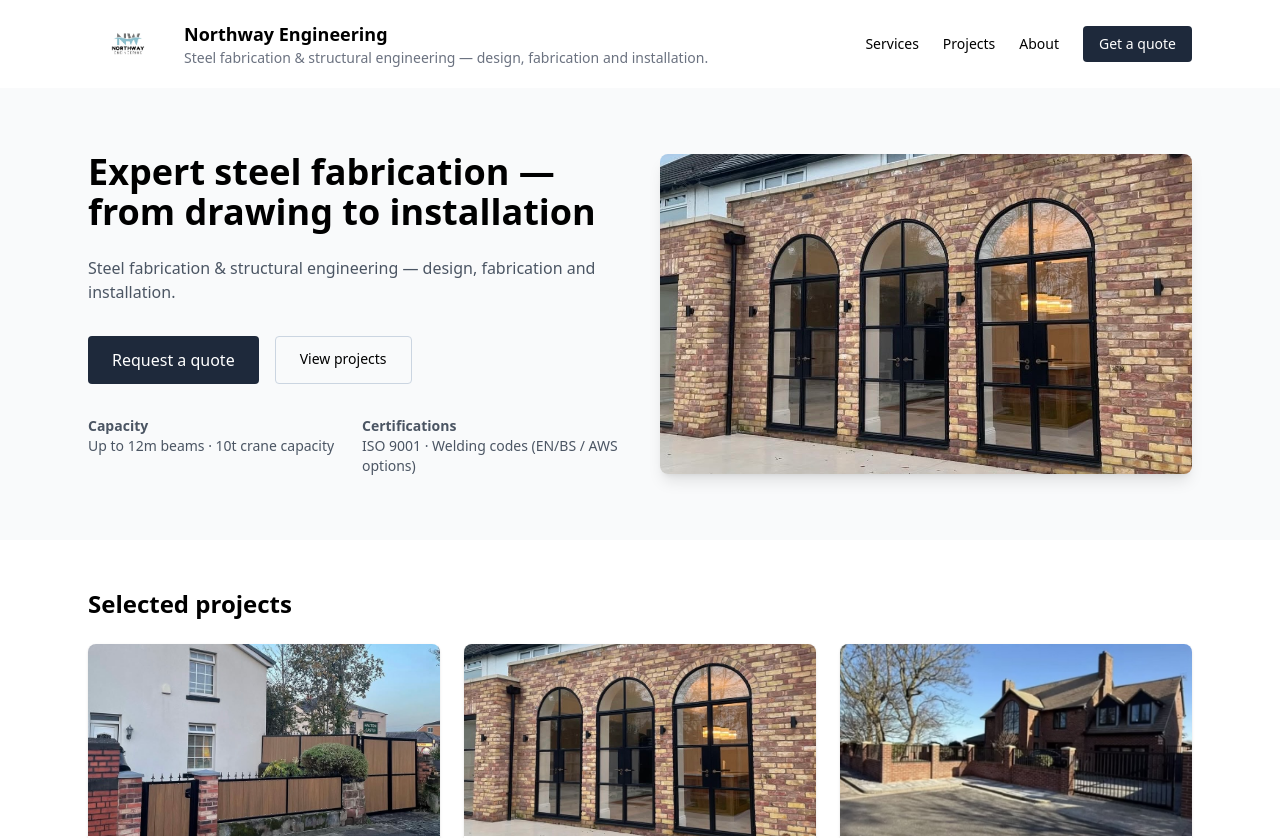
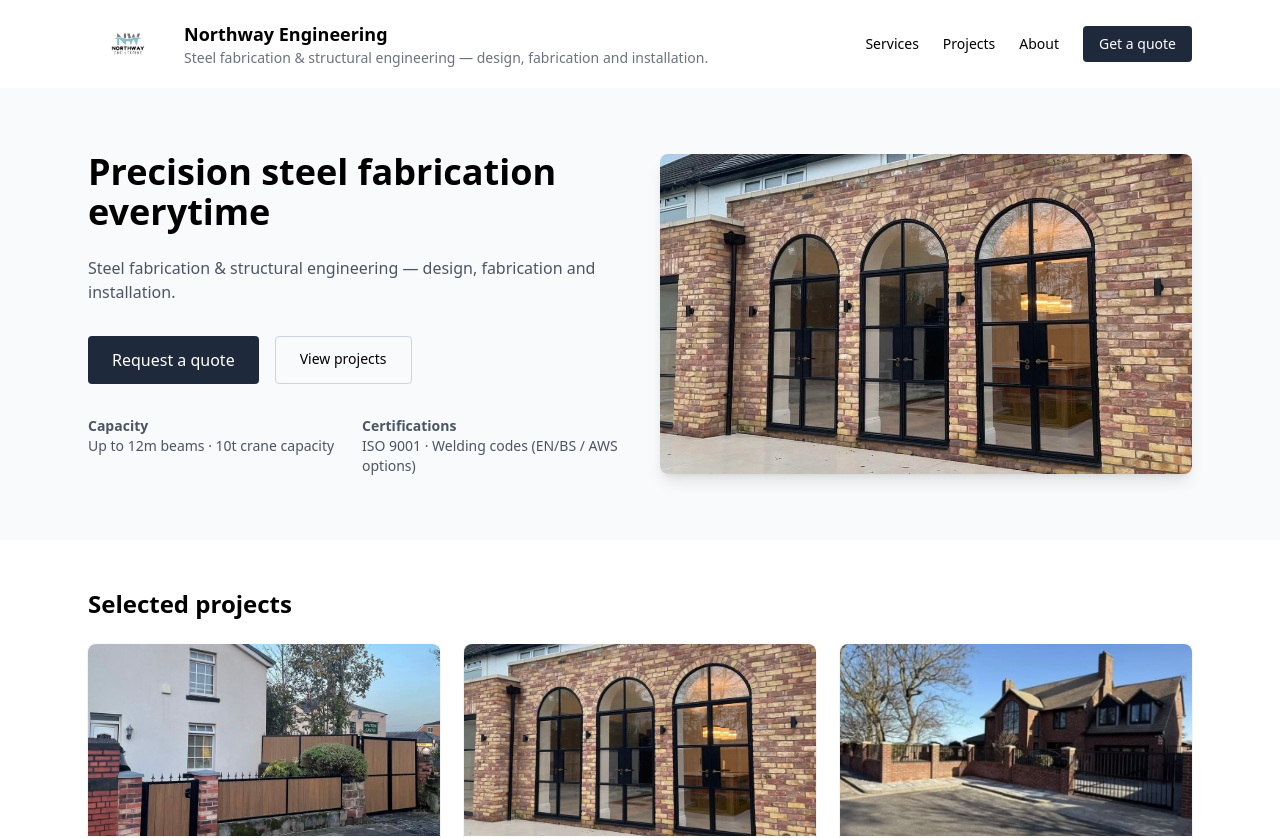
Before and after one commit to giuseppe101-arch/northway-engineering-site2, a Next.js app: page / in a window 1280 px wide. Shown: the top 838 px of the page. Built offline with nearby package versions, Linux system fonts and the light colour scheme.

Commit message:
Update index.jsx

```diff
--- a/pages/index.jsx
+++ b/pages/index.jsx
@@ -21,7 +21,7 @@ export default function Home() {
         <section className="max-w-6xl mx-auto px-6 py-16 grid md:grid-cols-2 gap-10 items-center">
           <div>
             <h1 className="text-4xl font-extrabold">
-              Expert steel fabrication — from drawing to installation
+              Precision steel fabrication everytime
             </h1>
             <p className="mt-6 text-gray-600 max-w-xl">{SITE.description}</p>
 
```
